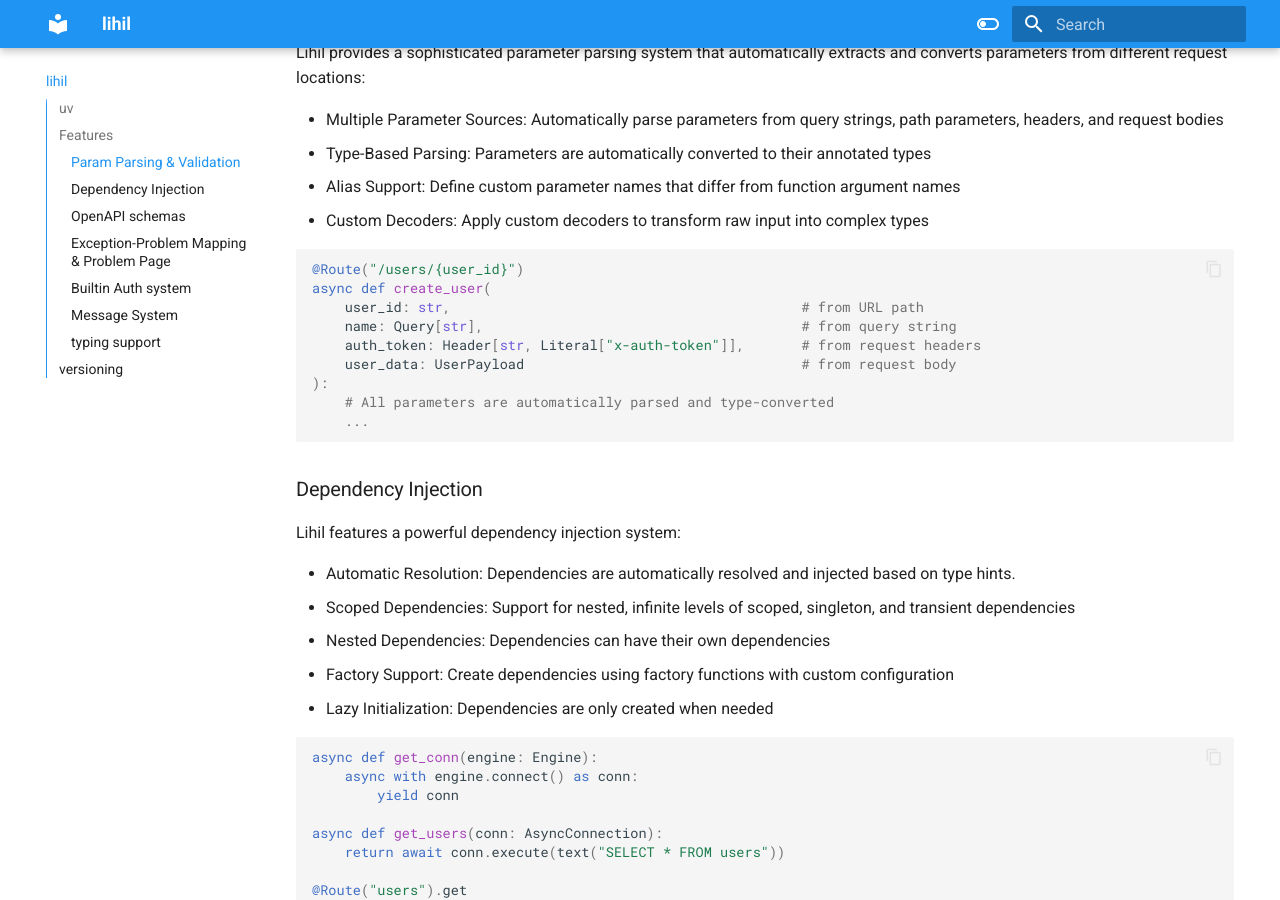
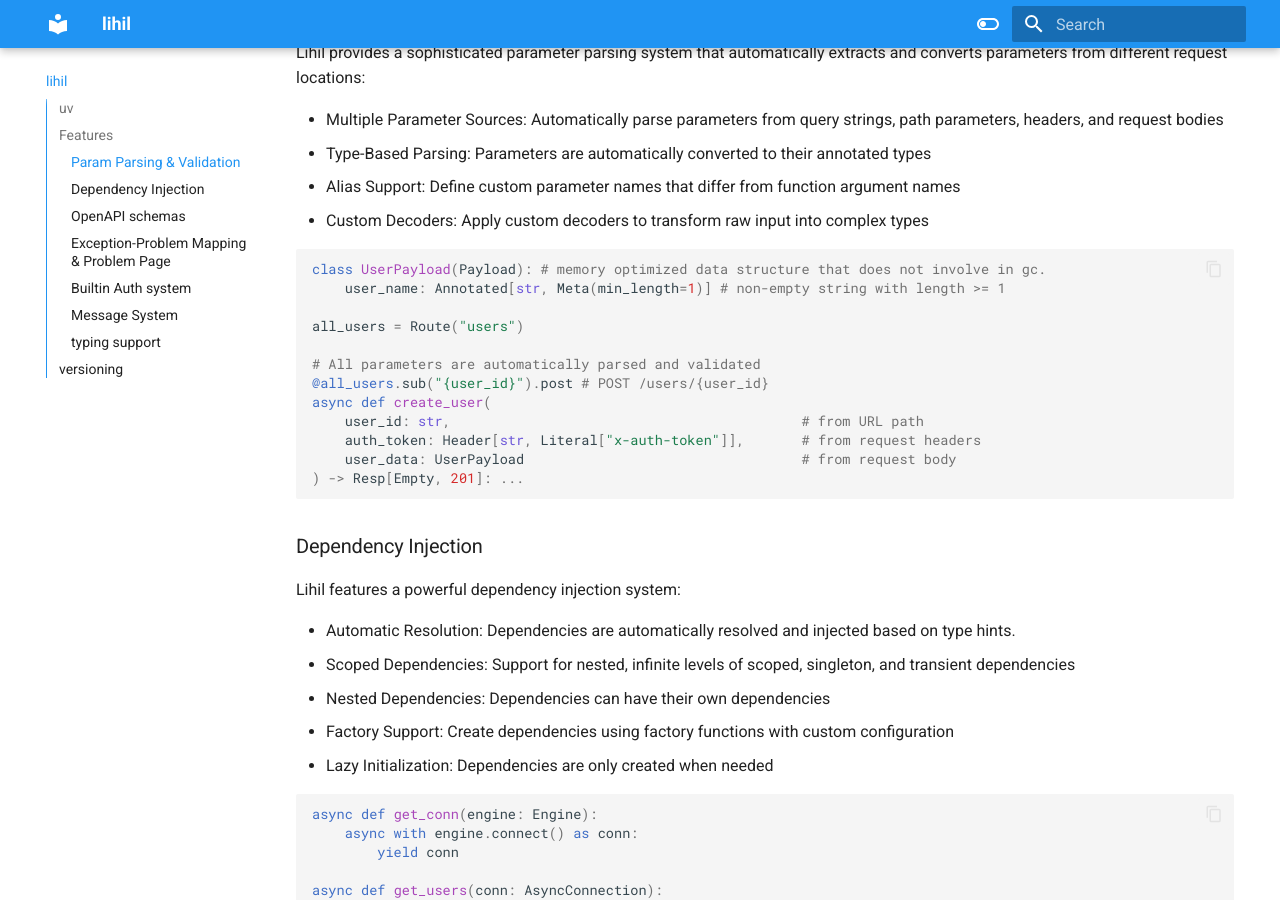
Before and after one commit to raceychan/lihil, an MkDocs documentation site: the page built from docs/index.md, in a window 1280 px wide and 900 px high, scrolled down 1273 px. Built offline with MkDocs 1.6.1 and Material for MkDocs 9.7.7, drawn with Linux system fonts in a browser that asks for light colours.

Commit message:
chores: docs

````diff
--- a/docs/index.md
+++ b/docs/index.md
@@ -53,16 +53,18 @@
 - Custom Decoders: Apply custom decoders to transform raw input into complex types
 
 ```python
+class UserPayload(Payload): # memory optimized data structure that does not involve in gc.
+    user_name: Annotated[str, Meta(min_length=1)] # non-empty string with length >= 1
 
-@Route("/users/{user_id}")
+all_users = Route("users")
+
+# All parameters are automatically parsed and validated
+@all_users.sub("{user_id}").post # POST /users/{user_id}
 async def create_user(
     user_id: str,                                           # from URL path
-    name: Query[str],                                       # from query string
     auth_token: Header[str, Literal["x-auth-token"]],       # from request headers
     user_data: UserPayload                                  # from request body
-):
-    # All parameters are automatically parsed and type-converted
-    ...
+) -> Resp[Empty, 201]: ...
 ```
 
 ### Dependency Injection
````
Also changed, not shown: CHANGELOG.md (+17 -0 lines), README.md (+32 -8 lines), docs/demos/example.py (+18 -23 lines), 1 other file.
